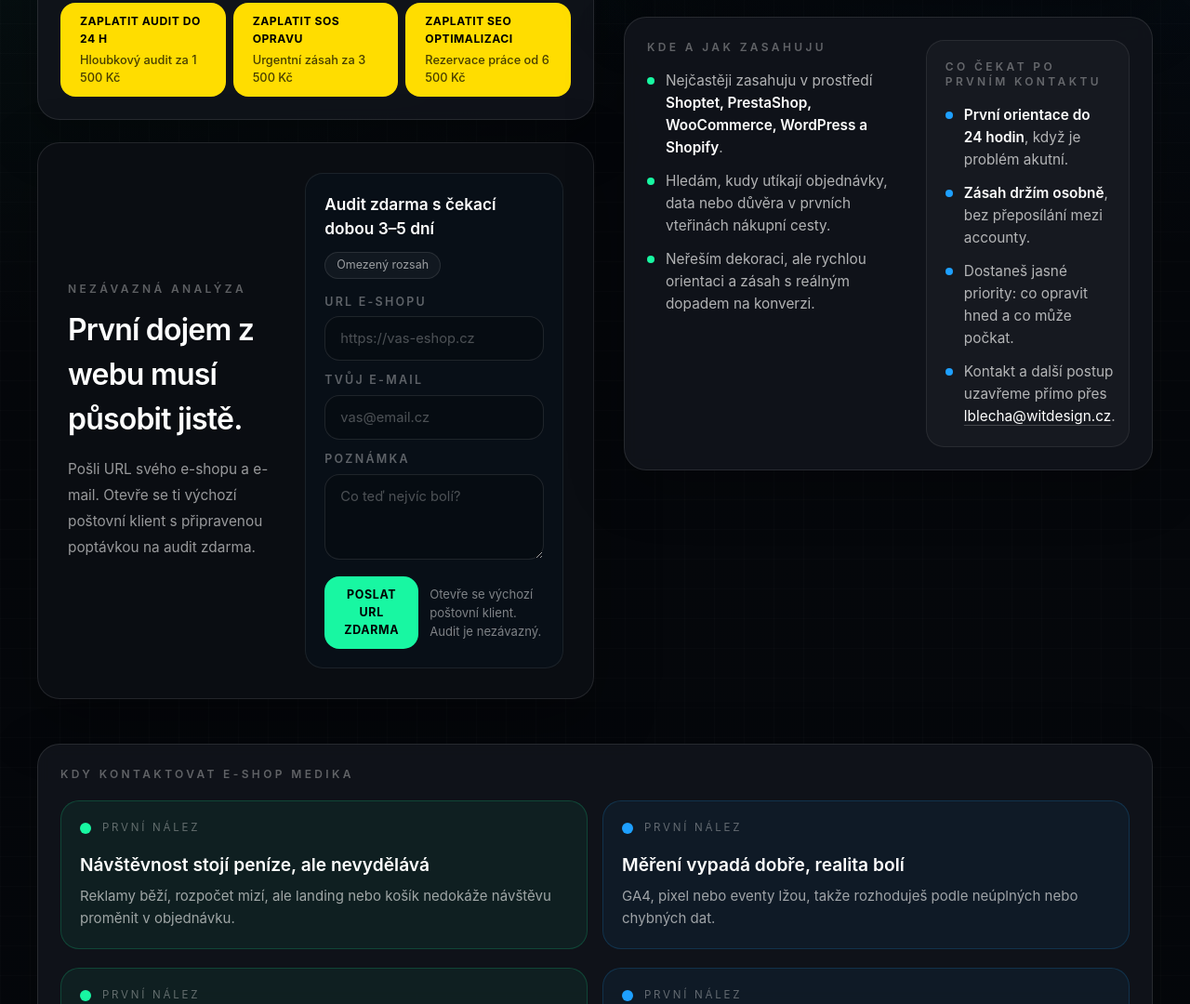
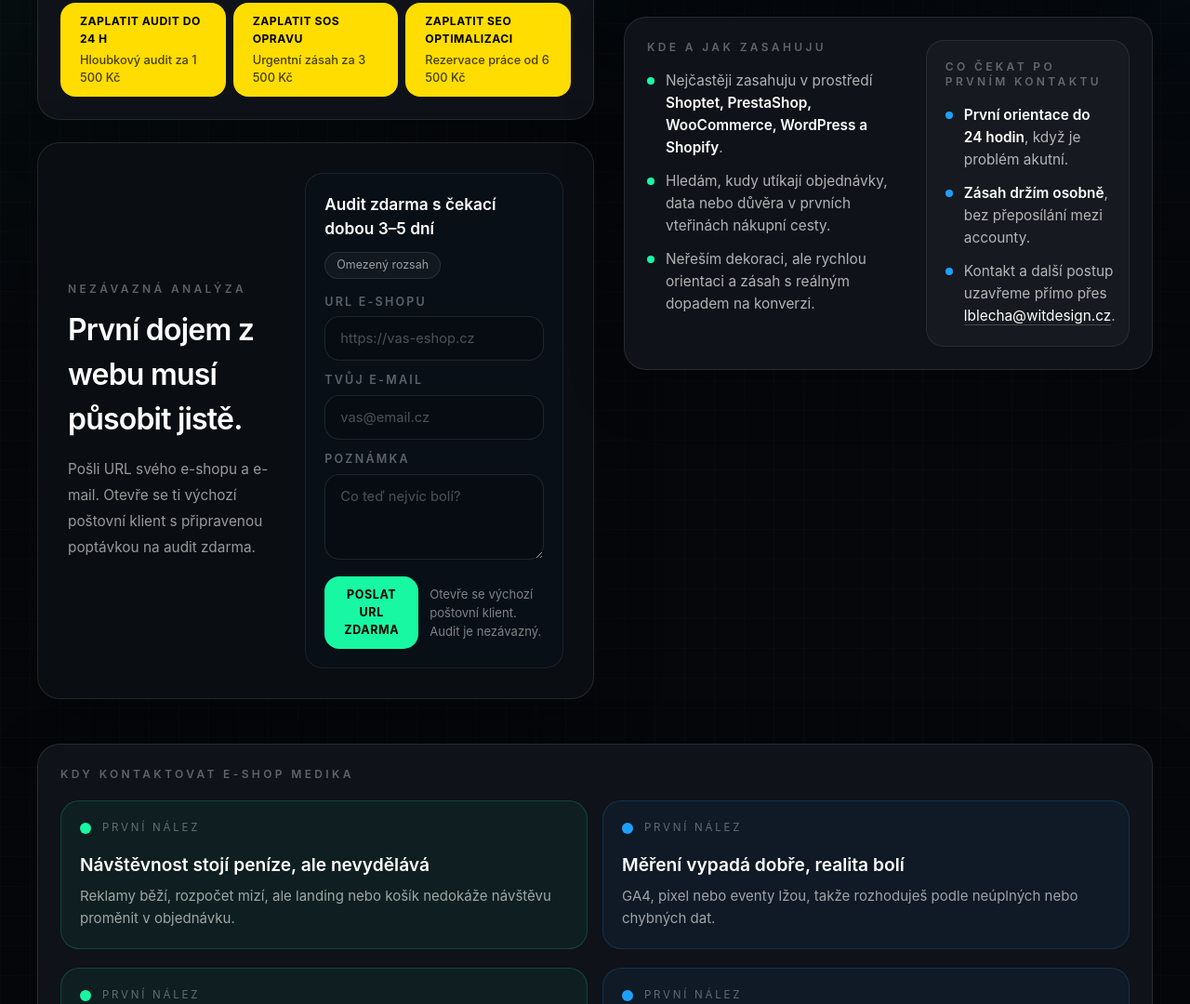
Before and after one commit to lb-ship-it/e-shop-medic, an Astro site: page / in a window 1280 px wide. Shown: the part 713-1793 px from the top of the page at 93% size. Built offline with nearby package versions, Linux system fonts and the light colour scheme; Astro itself is replaced by a stand-in of ours.

Commit message:
Remove priority bullet from context panel

```diff
--- a/src/pages/index.astro
+++ b/src/pages/index.astro
@@ -214,10 +214,6 @@ const extraSymptoms = site.symptoms.slice(2);
                   </li>
                   <li class="flex gap-3">
                     <span class="mt-2 h-2 w-2 shrink-0 rounded-full bg-[color:var(--blue)]"></span>
-                    <span>Dostaneš jasné priority: co opravit hned a co může počkat.</span>
-                  </li>
-                  <li class="flex gap-3">
-                    <span class="mt-2 h-2 w-2 shrink-0 rounded-full bg-[color:var(--blue)]"></span>
                     <span>Kontakt a další postup uzavřeme přímo přes <a href={`mailto:${site.contact.email}`} class="text-white underline decoration-white/20 underline-offset-4 transition hover:decoration-white/60">{site.contact.email}</a>.</span>
                   </li>
                 </ul>
```
